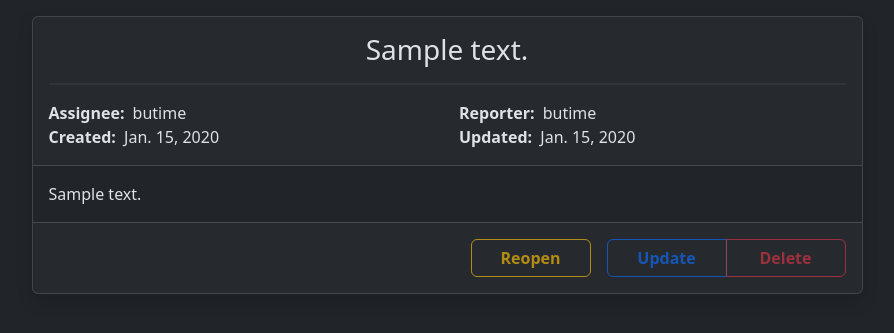
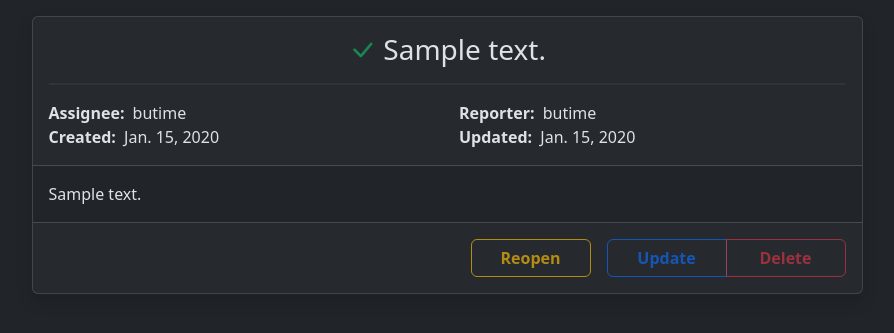
Before and after one commit to edu-python-course/tasktracker-django, a Django app: page /00000000-0000-0000-0000-000000000001/ in a window 1280 px wide. Shown: the part 56-389 px from the top of the page, without its empty margins (193-1087 px from the left). Run offline with Django 5.2, Linux system fonts and the light colour scheme; data comes from the database, SQL or seed files in the repository; tables that the repository leaves empty hold one stand-in row (values such as "Sample post"); some libraries are stand-ins or nearby versions.

Commit message:
Add completed status mark to task detail template

```diff
--- a/tasks/templates/tasks/task_detail.html
+++ b/tasks/templates/tasks/task_detail.html
@@ -5,6 +5,9 @@
   <div class="card shadow" id="taskDetailContainer">
     <div class="card-header">
       <h1 class="card-title h3 text-center" id="summary">
+        {% if object.completed %}
+          <i class="bi bi-check-lg text-success"></i>
+        {% endif %}
         <span>{{ object.summary }}</span>
       </h1>
       <hr class="border">
```
